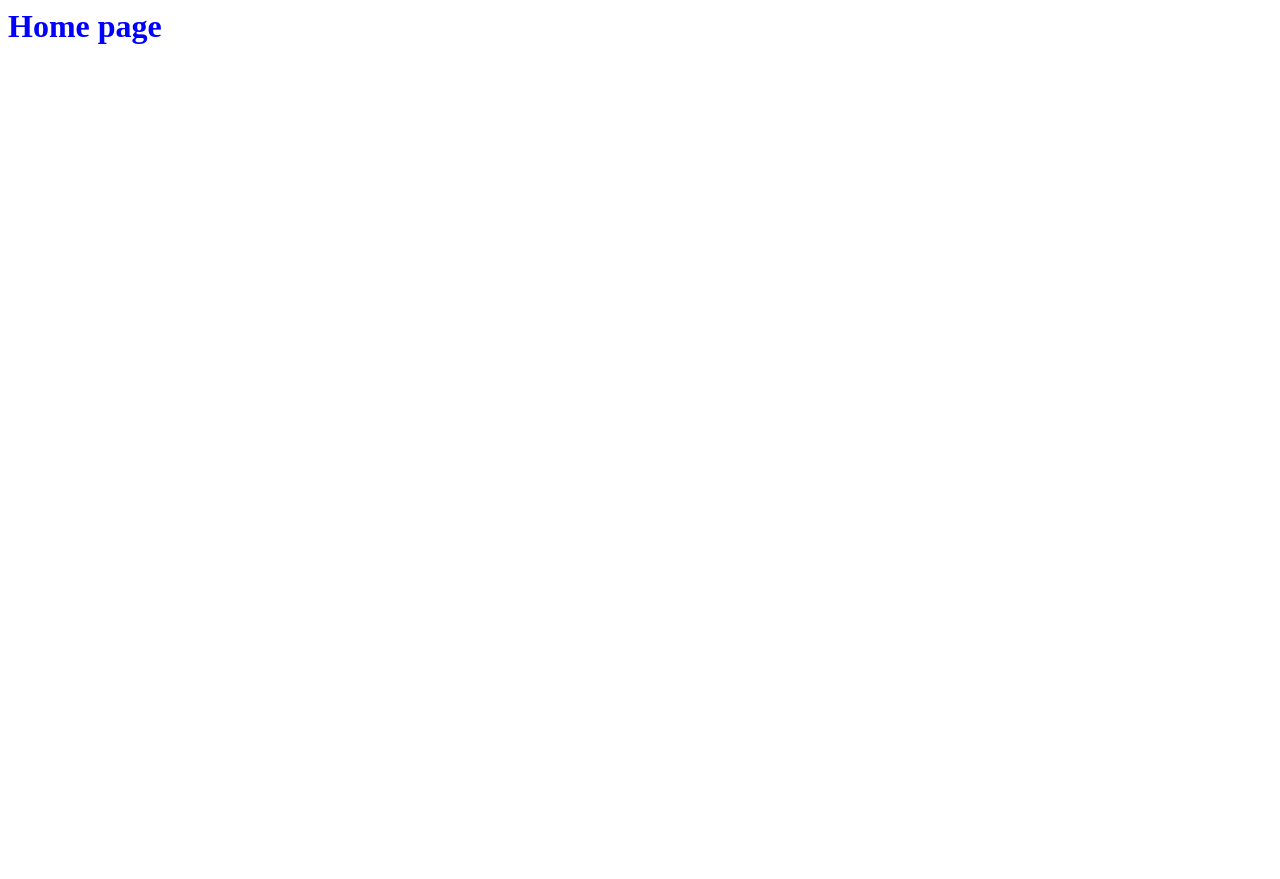
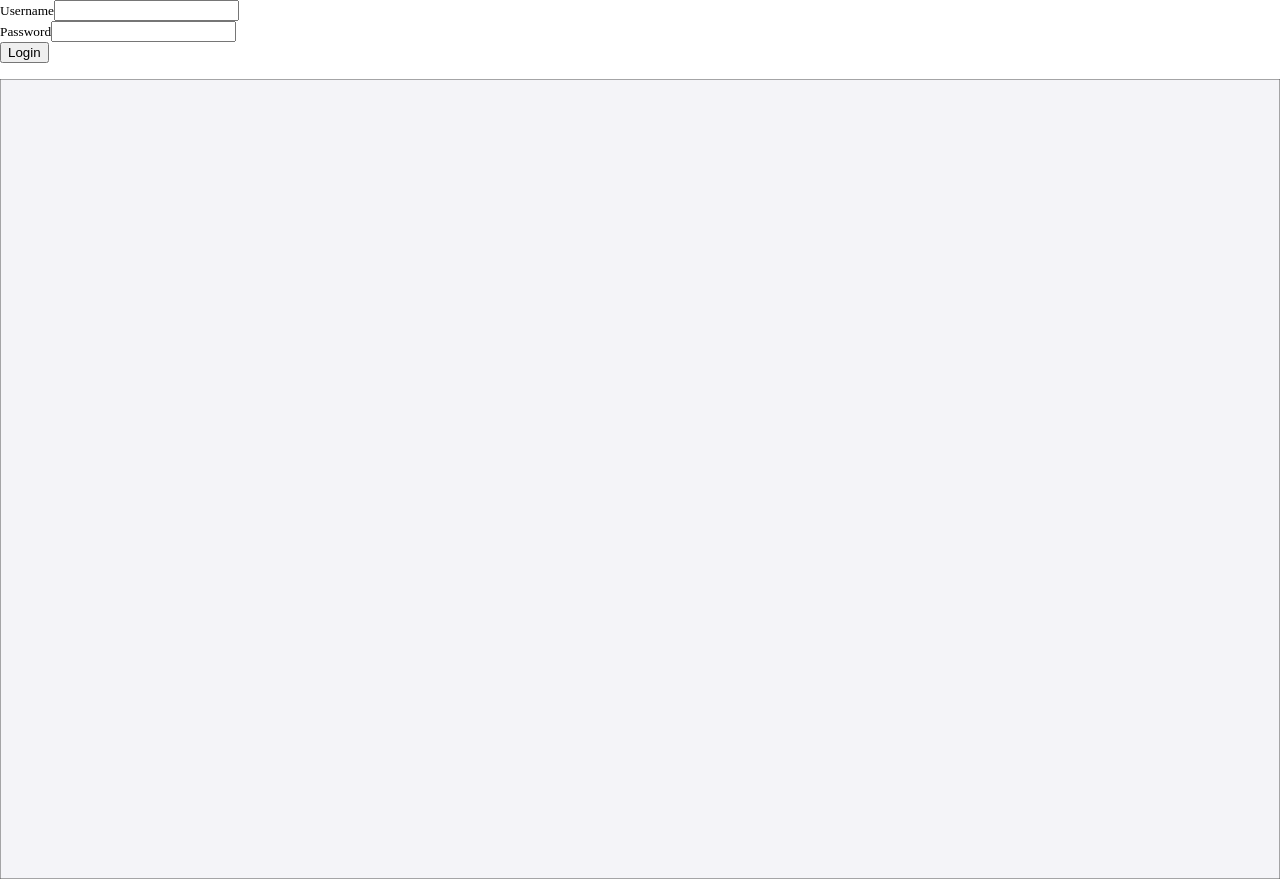
Before and after one commit to pannicole/2108-stackathon, a React app: page / in a window 1280 px wide. Before the commit the page ends 800 px from the top, so only its background shows below. Built offline with nearby package versions, Linux system fonts and the light colour scheme.

Commit message:
matter rendering

```diff
--- /dev/null
+++ b/client/components/AuthForm.js
@@ -0,0 +1,72 @@
+
+import React from 'react'
+import {connect} from 'react-redux'
+import {authenticate} from '../redux'
+
+/**
+ * COMPONENT
+ */
+const AuthForm = props => {
+  const {name, displayName, handleSubmit, error} = props
+
+  return (
+    <div>
+      <form onSubmit={handleSubmit} name={name}>
+        <div>
+          <label htmlFor="username">
+            <small>Username</small>
+          </label>
+          <input name="username" type="text" />
+        </div>
+        <div>
+          <label htmlFor="password">
+            <small>Password</small>
+          </label>
+          <input name="password" type="password" />
+        </div>
+        <div>
+          <button type="submit">{displayName}</button>
+        </div>
+        {error && error.response && <div> {error.response.data} </div>}
+      </form>
+    </div>
+  )
+}
+
+/**
+ * CONTAINER
+ *   Note that we have two different sets of 'mapStateToProps' functions -
+ *   one for Login, and one for Signup. However, they share the same 'mapDispatchToProps'
+ *   function, and share the same Component. This is a good example of how we
+ *   can stay DRY with interfaces that are very similar to each other!
+ */
+const mapLogin = state => {
+  return {
+    name: 'login',
+    displayName: 'Login',
+    error: state.auth.error
+  }
+}
+
+const mapSignup = state => {
+  return {
+    name: 'signup',
+    displayName: 'Sign Up',
+    error: state.auth.error
+  }
+}
+
+const mapDispatch = dispatch => {
+  return {
+    handleSubmit(evt) {
+      evt.preventDefault()
+      const formName = evt.target.name
+      const username = evt.target.username.value
+      const password = evt.target.password.value
+      dispatch(authenticate(username, password, formName))
+    }
+  }
+}
+
+export const Login = connect(mapLogin, mapDispatch)(AuthForm)
+export const Signup = connect(mapSignup, mapDispatch)(AuthForm)
--- /dev/null
+++ b/client/components/Matter.js
@@ -0,0 +1,112 @@
+import React from 'react';
+import { useEffect, useRef } from 'react'
+import { Engine, Render, World, Bodies, Body, Runner } from "matter-js";
+
+// A few math/random helpers
+const DEGREES_TO_RADIANS = Math.PI / 180;
+const randomInRange = (min, max) => Math.random() * (max - min) + min;
+const randomIntInRange = (min, max) =>
+  Math.floor(Math.random() * (max - min + 1) + min);
+
+const Matter = (props) =>{
+  const scene = useRef()
+  console.log('scene***', scene)
+  const engine = useRef(Engine.create())
+
+  useEffect(() => {
+    // mount
+    const cw = document.body.clientWidth
+    const ch = document.body.clientHeight
+    const render = Render.create({
+      element: scene.current,
+      engine: engine.current,
+      options: {
+        width: cw,
+        height: ch,
+        wireframes: false,
+        background: "#f4f4f8"
+      }
+    });
+
+    // const render = Render.create({
+    //   element: scene.current,
+    //   engine: engine.current,
+    //   options: {
+    //     width: cw,
+    //     height: ch,
+    //     wireframes: false,
+    //     background: 'transparent'
+    //   }
+    // })
+
+    // boundaries
+    World.add(engine.current.world, [
+      Bodies.rectangle(cw / 2, -10, cw, 20, { isStatic: true }),
+      Bodies.rectangle(-10, ch / 2, 20, ch, { isStatic: true }),
+      Bodies.rectangle(cw / 2, ch + 10, cw, 20, { isStatic: true }),
+      Bodies.rectangle(cw + 10, ch / 2, 20, ch, { isStatic: true })
+    ])
+
+    // run the engine
+    // Engine.run(engine.current)
+    Render.run(render)
+    //nicole code
+    const runner = Runner.create()
+    Runner.run(runner, engine.current)
+
+    // unmount
+    return () => {
+      // destroy Matter
+      Render.stop(render)
+      World.clear(engine.current.world)
+      Engine.clear(engine.current)
+      render.canvas.remove()
+      render.canvas = null
+      render.context = null
+      render.textures = {}
+    }
+  }, [])
+
+  const isPressed = useRef(false)
+
+const handleDown = () => {
+  console.log('on mouse down[)')
+  isPressed.current = true
+}
+
+const handleUp = () => {
+  console.log('on mouse up[)')
+  isPressed.current = true
+}
+
+const handleAddCircle = e => {
+  console.log('mouse move', isPressed.current)
+  if (isPressed.current) {
+    const ball = Bodies.circle(
+      e.clientX,
+      e.clientY,
+      10 + Math.random() * 30,
+      {
+        mass: 10,
+        restitution: 0.9,
+        friction: 0.005,
+        render: {
+          fillStyle: '#0000ff'
+        }
+      })
+    World.add(engine.current.world, [ball])
+  }
+}
+
+  return (
+    <div
+    onMouseDown={handleDown}
+    onMouseUp={handleUp}
+    onMouseMove={handleAddCircle}
+  >
+    <div ref={scene} style={{ width: '100%', height: '100%' }} />
+  </div>
+  )
+}
+
+export default Matter
--- a/client/components/Routes.js
+++ b/client/components/Routes.js
@@ -2,13 +2,16 @@ import React, { Component } from 'react';
 import { BrowserRouter as Router, Route} from "react-router-dom";
 import AllPosts from "./AllPosts"
 import AllUsers from "./AllUsers"
+import Matter from "./Matter"
+import { Login, Signup } from "./AuthForm"
 
 
 const Routes = () => {
   return (
     <Router>
       <div id = "app">
-        <Route exact path = "/" component = {() => {return <h1>Home page</h1> }} />
+        <Login />
+        <Route exact path = "/" component = {Matter} />
         <Route exact path = "/posts" component = {AllPosts} />
         <Route exact path = "/users" component = {AllUsers} />
       </div>
--- a/client/redux/index.js
+++ b/client/redux/index.js
@@ -4,7 +4,8 @@
   users: [],
   posts: [],
   singleUser: {},
-  singlePost: {}
+  singlePost: {},
+  auth: {}
 }
 
 const SET_USERS = "SET_USERS"
@@ -50,12 +51,60 @@
   }
 }
 
+const TOKEN = 'token'
+
+/**
+ * ACTION TYPES
+ */
+const SET_AUTH = 'SET_AUTH'
+
+/**
+ * ACTION CREATORS
+ */
+const setAuth = auth => ({type: SET_AUTH, auth})
+
+/**
+ * THUNK CREATORS
+ */
+export const me = () => async dispatch => {
+  const token = window.localStorage.getItem(TOKEN)
+  if (token) {
+    const res = await axios.get('/auth/me', {
+      headers: {
+        authorization: token
+      }
+    })
+    return dispatch(setAuth(res.data))
+  }
+}
+
+export const authenticate = (username, password, method) => async dispatch => {
+  try {
+    const res = await axios.post(`/auth/${method}`, {username, password})
+    window.localStorage.setItem(TOKEN, res.data.token)
+    dispatch(me())
+  } catch (authError) {
+    return dispatch(setAuth({error: authError}))
+  }
+}
+
+export const logout = () => {
+  window.localStorage.removeItem(TOKEN)
+  history.push('/login')
+  return {
+    type: SET_AUTH,
+    auth: {}
+  }
+}
+
 export default function reducer (state = initialState, action) {
   switch (action.type){
     case SET_POSTS:
       return {...state, posts: action.posts}
     case SET_USERS:
       return {...state, users: action.users}
+    case SET_AUTH:
+      return{...state, auth: action.auth}
     default:
       return state
   }
--- a/public/index.html
+++ b/public/index.html
@@ -1,12 +1,39 @@
 <html>
+
 <head>
-  <meta charset="UTF-8">
-  <meta name="viewport" content="width=device-width, initial-scale=1">
-  <title>Appy the App!</title>
+	<title>Parcel Sandbox</title>
+	<meta charset="UTF-8" />
+	<meta name="viewport" content="width=device-width, initial-scale=1.0">
+	<meta http-equiv="X-UA-Compatible" content="ie=edge">
+	<title>Matter Template</title>
+
+	<style>
+		html,
+		body,
+		#game-container {
+			margin: 0;
+			padding: 0;
+		}
+
+		#game-container {
+			min-width: 100vw;
+			min-height: 100vh;
+			display: flex;
+			align-items: center;
+			justify-content: center;
+		}
+
+		#game-container>canvas {
+			border-radius: 5px;
+			cursor: pointer;
+		}
+	</style>
 </head>
+
 <body>
-  <div id = "main">
-    <script async defer src="/bundle.js" ></script>
-  </div>
+	<div id="main"></div>
+
+	<script async defer src="/bundle.js" ></script>
 </body>
+
 </html>
--- a/server/apiRoutes.js
+++ b/server/apiRoutes.js
@@ -2,6 +2,8 @@ const router = require('express').Router();
 
 router.use('/users', require('./users')); // matches all requests to /api/users/
 router.use('/posts', require('./posts')); // matches all requests to  /api/posts/
+const { User, Post, db } = require('./db')
+
 
 router.post('/login', async (req, res, next) => {
   try {
@@ -13,7 +15,9 @@ router.post('/login', async (req, res, next) => {
 
 router.post('/signup', async (req, res, next) => {
   try {
+    console.log('signup route')
     const user = await User.create(req.body)
+    console.log('created user')
     res.send({token: await user.generateToken()})
   } catch (err) {
     if (err.name === 'SequelizeUniqueConstraintError') {
--- a/server/db/user.js
+++ b/server/db/user.js
@@ -1,6 +1,7 @@
 const Sequelize = require('sequelize')
 const db = require('./database')
 const bcrypt = require ('bcrypt')
+const jwt = require('jsonwebtoken')
 const SALT_ROUNDS = 5;
 
 const User = db.define('user', {
@@ -25,6 +26,7 @@ User.prototype.correctPassword = function (candidatePassword) {
 }
 
 User.prototype.generateToken = function () {
+  console.log('lksjdlfkasdjflkasjdf here')
   return jwt.sign({id: this.id}, process.env.JWT)
 }
 
```
Also changed, not shown: package.json (+13 -4 lines), 1 other file.
